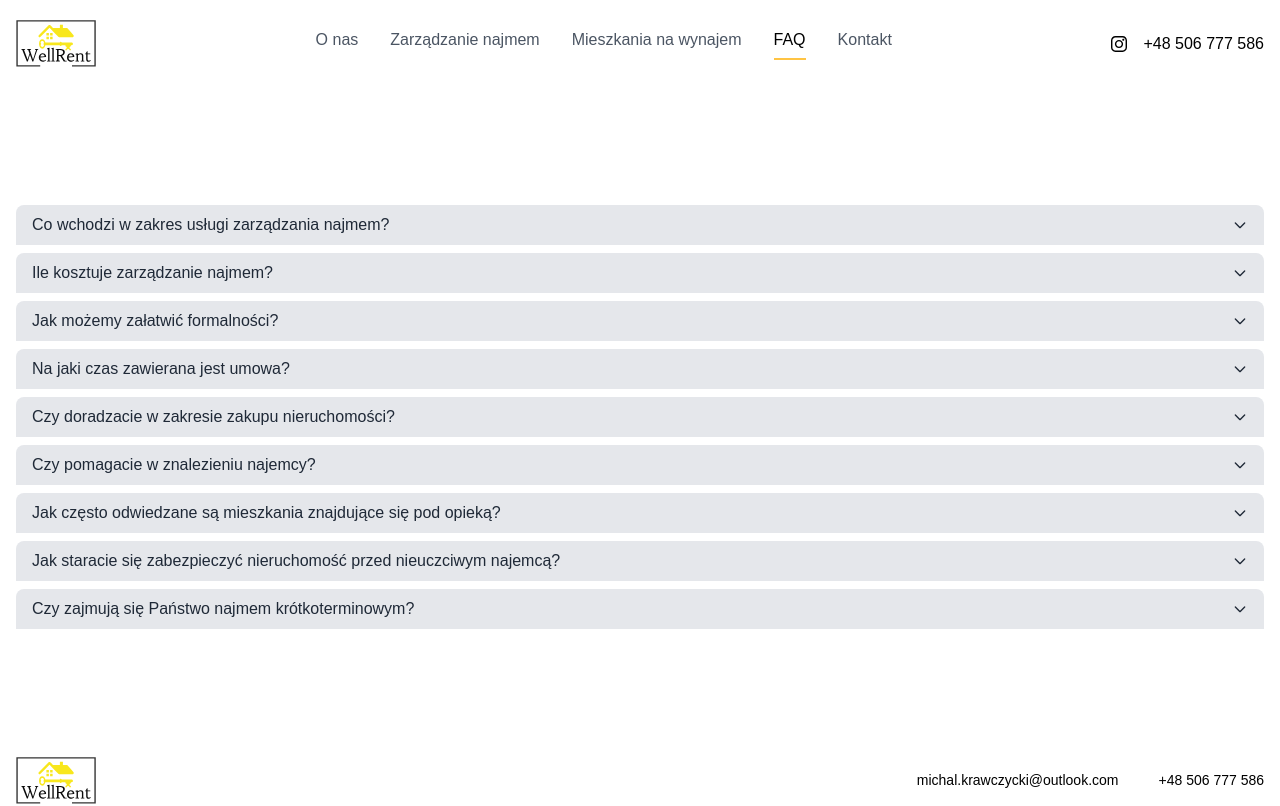
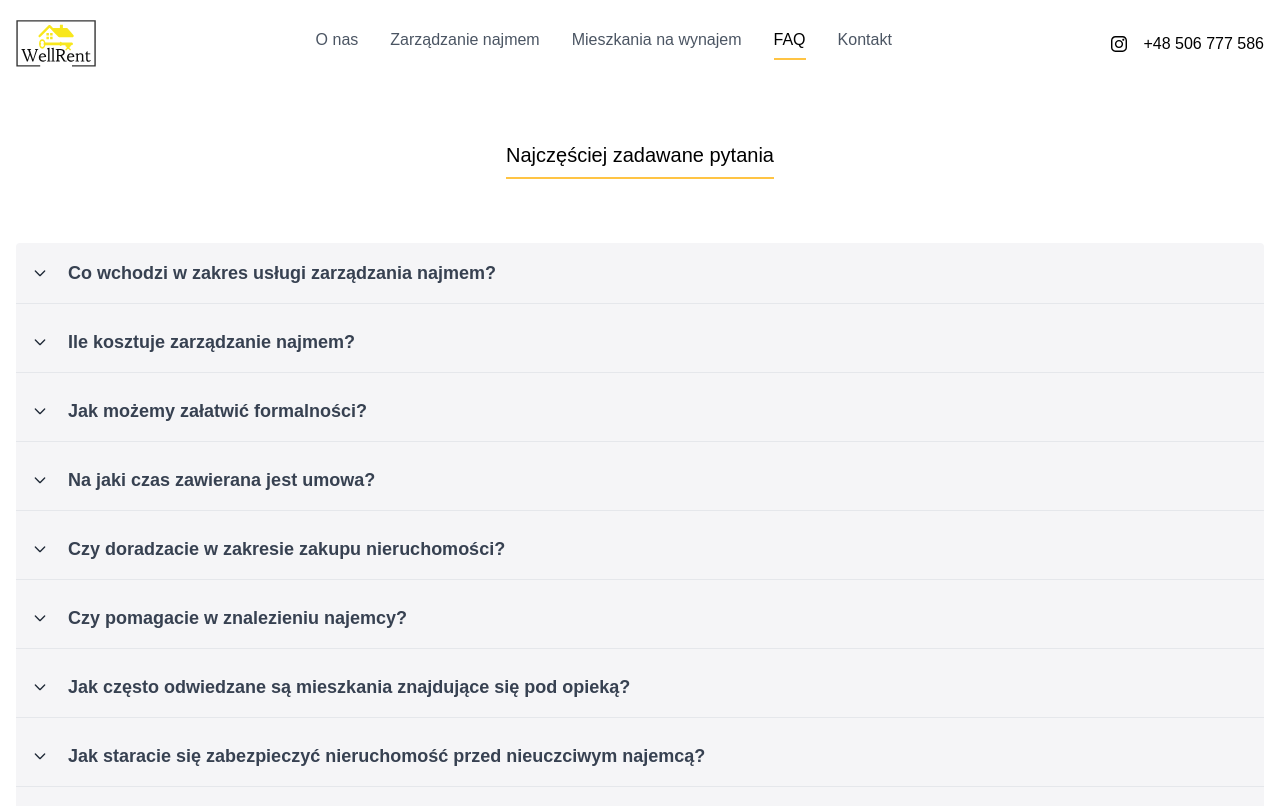
Before and after one commit to WojciechxFalkowski/real_estate_market, a Nuxt app: page /faq in a window 1280 px wide. Shown: the top 806 px of the page. Built offline with nearby package versions, Linux system fonts and the light colour scheme.

Commit message:
Finish accordion

```diff
--- a/components/Accordion.vue
+++ b/components/Accordion.vue
@@ -1,74 +1,29 @@
 <template>
-  <div class="space-y-2">
-    <!-- Pętla po sekcjach akordeonu -->
-    <div v-for="(section, index) in sections" :key="index">
-      <!-- Nagłówek sekcji -->
-      <div
-        @click="toggle(index)"
-        class="flex justify-between items-center px-4 py-2 bg-gray-200 rounded-t-lg cursor-pointer hover:bg-gray-300 transition-colors duration-200"
-      >
-        <h3 class="text-gray-800 font-medium">{{ section.title }}</h3>
-        <svg
-          :class="openIndex === index ? 'transform rotate-180' : ''"
-          class="w-4 h-4 text-gray-800 transition-transform duration-200"
-          viewBox="0 0 24 24"
-          fill="none"
-          stroke="currentColor"
-        >
-          <path
-            stroke-linecap="round"
-            stroke-linejoin="round"
-            stroke-width="2"
-            d="M19 9l-7 7-7-7"
-          />
-        </svg>
-      </div>
-
-      <!-- Transition wrapper for section content -->
-      <transition name="accordion-content">
-        <div
-          v-if="openIndex === index"
-          class="px-4 bg-white border border-t-0 rounded-b-lg overflow-hidden"
-        >
-          <p class="py-2">{{ section.content }}</p>
-        </div>
-      </transition>
+  <div class="space-y-2 bg-[#F5F5F7] rounded">
+    <div
+      :class="{ 'border-b': index !== sections.length - 1 }"
+      v-for="(section, index) in sections"
+      :key="index"
+    >
+      <AccordionElement
+        :title="section.title"
+        :content="section.content"
+        :list="section.list"
+      />
     </div>
   </div>
 </template>
 
 <script setup lang="ts">
-import { ref } from 'vue';
-
-type Section = {
+export type List = {
   title: string;
-  content: string;
+  elements: string[];
+};
+export type AccordionI = {
+  title: string;
+  content?: string;
+  list?: List;
 };
 
-const props = defineProps<{
-  sections: Section[];
-}>();
-
-const openIndex = ref(-1);
-
-const toggle = (index: number) => {
-  openIndex.value = openIndex.value === index ? -1 : index;
-};
+const props = defineProps<{ sections: AccordionI[] }>();
 </script>
-
-<style>
-/* Styles for the transition */
-.accordion-content-enter-active, .accordion-content-leave-active {
-  transition: all 0.35s;
-}
-.accordion-content-enter-from, .accordion-content-leave-to {
-  /* height: 0; */
-  /* opacity: 0; */
-  max-height: 0;
-}
-.accordion-content-enter-to {
-  /* height: 100%; */
-  /* opacity: 1; */
-  max-height: 10em;
-}
-</style>
--- /dev/null
+++ b/components/AccordionElement.vue
@@ -0,0 +1,92 @@
+<template>
+  <!-- Title -->
+  <div
+    @click="toggle"
+    class="flex gap-5 items-center p-4 cursor-pointer transition-colors duration-200"
+  >
+    <svg
+      :class="isOpen ? 'transform rotate-180' : ''"
+      class="w-4 h-4 text-gray-800 transition-transform duration-200"
+      viewBox="0 0 24 24"
+      fill="none"
+      stroke="currentColor"
+    >
+      <path
+        stroke-linecap="round"
+        stroke-linejoin="round"
+        stroke-width="2"
+        d="M19 9l-7 7-7-7"
+      />
+    </svg>
+
+    <h2 class="text-gray-700 font-bold text-sm md:text-md lg:text-lg">
+      {{ title }}
+    </h2>
+  </div>
+
+  <!-- Content -->
+  <transition name="accordion-content">
+    <div
+      v-if="isOpen"
+      class="ps-12 pe-4 ms-1 rounded-b-lg overflow-hidden text-gray-600"
+    >
+      <p v-if="content" class="py-2 text-sm pb-4">
+        {{ content }}
+      </p>
+
+      <div v-if="list" class="py-2">
+        <h3 class="text-gray-600 font-bold text-sm">
+          {{ list.title }}
+        </h3>
+
+        <ul class="pb-4">
+          <li
+            class="ms-4 list-disc text-gray-600"
+            v-for="listElement of list.elements"
+          >
+            <p class="text-sm">
+              {{ listElement }}
+            </p>
+          </li>
+        </ul>
+      </div>
+    </div>
+  </transition>
+</template>
+
+<script setup lang="ts">
+import type { List } from "./Accordion.vue";
+
+const props = defineProps<{
+  title: string;
+  content?: string;
+  list?: List;
+}>();
+const isOpen = ref(false);
+
+const toggle = () => {
+  isOpen.value = !isOpen.value;
+};
+</script>
+
+<style lang="scss">
+/* Styles for the transition */
+.accordion-content-enter-active,
+.accordion-content-leave-active {
+  transition: all 0.35s;
+}
+.accordion-content-enter-from,
+.accordion-content-leave-to {
+  /* height: 0; */
+  /* opacity: 0; */
+  max-height: 0;
+}
+.accordion-content-enter-to {
+  /* height: 100%; */
+  /* opacity: 1; */
+  max-height: 30em;
+  @media (min-width: 1024px) {
+    max-height: 20em;
+  }
+}
+</style>
--- a/components/icons/WellRent.vue
+++ b/components/icons/WellRent.vue
@@ -10,7 +10,7 @@
       <path
         style="opacity: 0.992"
         fill="#323232"
-        d="M 1818.5,1047.5 C 1818.5,710.833 1818.5,374.167 1818.5,37.5C 1225.83,37.5 633.167,37.5 40.5,37.5C 40.5,374.167 40.5,710.833 40.5,1047.5C 214.167,1047.5 387.833,1047.5 561.5,1047.5C 561.5,1058.5 561.5,1069.5 561.5,1080.5C 561.167,1080.5 560.833,1080.5 560.5,1080.5C 376.667,1079.5 192.667,1079.17 8.5,1079.5C 8.5,721.5 8.5,363.5 8.5,5.5C 622.5,5.5 1236.5,5.5 1850.5,5.5C 1850.5,363.5 1850.5,721.5 1850.5,1079.5C 1666.5,1079.5 1482.5,1079.5 1298.5,1079.5C 1298.5,1069.17 1298.5,1058.83 1298.5,1048.5C 1472.57,1048.83 1645.9,1048.5 1818.5,1047."
+        d="M 1818.5,1047.5 C 1818.5,710.833 1818.5,374.167 1818.5,37.5C 1225.83,37.5 633.167,37.5 40.5,37.5C 40.5,374.167 40.5,710.833 40.5,1047.5C 214.167,1047.5 387.833,1047.5 561.5,1047.5C 561.5,1058.5 561.5,1069.5 561.5,1080.5C 561.167,1080.5 560.833,1080.5 560.5,1080.5C 376.667,1079.5 192.667,1079.17 8.5,1079.5C 8.5,721.5 8.5,363.5 8.5,5.5C 622.5,5.5 1236.5,5.5 1850.5,5.5C 1850.5,363.5 1850.5,721.5 1850.5,1079.5C 1666.5,1079.5 1482.5,1079.5 1298.5,1079.5C 1298.5,1069.17 1298.5,1058.83 1298.5,1048.5C 1472.57,1048.83 1645.9,1048.5 1818.5,1047"
       />
     </g>
     <g>
--- a/pages/faq.vue
+++ b/pages/faq.vue
@@ -1,26 +1,50 @@
 <template>
-  <div class="container mx-auto mt-16 lg:mt-32 mb-32">
+  <div class="flex justify-center mt-8 lg:mt-16">
+    <h1 class="text-xl text-center border-b-2 border-orange pb-2">
+      Najczęściej zadawane pytania
+    </h1>
+  </div>
+
+  <div class="container mx-auto mb-32 mt-8 lg:mt-16">
     <Accordion :sections="accordionData" />
   </div>
 </template>
 
 <script setup lang="ts">
+import type { AccordionI } from "~/components/Accordion.vue";
+
 // Twoje dane dla akordeonu - można je załadować z zewnątrz lub zdefiniować tutaj
-const accordionData = [
+const accordionData: AccordionI[] = [
   {
     title: "Co wchodzi w zakres usługi zarządzania najmem?",
     content: "",
-    listTitle:'Zakres naszych obowiązków przy zarządzaniu najmem obejmuje:'
-    //listItems:[]
+    list: {
+      title: "Zakres naszych obowiązków przy zarządzaniu najmem obejmuje:",
+      elements: [
+        "przygotowanie nieruchomości do wynajmu: organizacja sprzątania, ewentualny zakup dodatkowego wyposażenia.",
+        "organizacja kompleksowego umeblowania lokalu",
+        "podpisywanie umów najmu zgodnie z uprzednio zaakceptowanymi przez Właściciela warunkami",
+        "przekazanie nieruchomości w imieniu Właściciela",
+        "sporządzanie protokołów zdawczych i odbiorczych, również w formie zdjęciowej",
+        "przeprowadzanie przynajmniej co półrocznych inspekcji lokalu",
+        "organizowanie i nadzorowanie napraw, obciążających najemcę lub właściciela, w zależności o przyczyny usterki",
+        "pobieranie czynszu oraz regulowanie płatności związanych z lokalem (opłaty eksploatacyjne, prąd, gaz – zgodnie z zapisami umowy najmu)",
+        "rozliczanie zużycia mediów przez Najemcę",
+        "raportowanie stanu rozliczeń między Najemcą a Właścicielem",
+        "renegocjacja umów pod koniec okresu najmu",
+        "rozliczanie depozytu",
+      ],
+    },
   },
   {
     title: "Ile kosztuje zarządzanie najmem?",
-    content: "Koszt usługi szacowany jest indywidualnie, po zapoznaniu się z nieruchomością oraz ustaleniu zakresu działań jakim ma ona być objęta.",
+    content:
+      "Koszt usługi szacowany jest indywidualnie, po zapoznaniu się z nieruchomością oraz ustaleniu zakresu działań jakim ma ona być objęta.",
   },
   {
     title: "Jak możemy załatwić formalności?",
     content:
-      "Naszą dewizą jest budowanie zaufania i długofalowej relacji z klientem, powierzającym nam swój majątek. W związku z tym proponujemy niezobowiązujące spotkanie, w idealnym wariancie połączone z wizytą w nieruchomości, która ma być otoczona opieką. Zależy nam na poznaniu Państwa potrzeb, dlatego to rozmowa jest dla nas podstawą do nawiązania potencjalnej współpracy. Jeżeli nasz model działania wzbudzi zaufanie, wówczas prezentujemy wzory dokumentów niezbędnych do objęcia mieszkania usługą zarządzania. Po zapoznaniu się z nimi i złożeniu podpisów do lokalu przydzielany zostaje indywidualny opiekun, który od tej pory kontaktuje się z właścicielem we wszystkich sprawach związanych z daną nieruchomością,",
+      "Naszą dewizą jest budowanie zaufania i długofalowej relacji z klientem, powierzającym nam swój majątek. W związku z tym proponujemy niezobowiązujące spotkanie, w idealnym wariancie połączone z wizytą w nieruchomości, która ma być otoczona opieką. Zależy nam na poznaniu Państwa potrzeb, dlatego to rozmowa jest dla nas podstawą do nawiązania potencjalnej współpracy. Jeżeli nasz model działania wzbudzi zaufanie, wówczas prezentujemy wzory dokumentów niezbędnych do objęcia mieszkania usługą zarządzania. Po zapoznaniu się z nimi i złożeniu podpisów do lokalu przydzielany zostaje indywidualny opiekun, który od tej pory kontaktuje się z właścicielem we wszystkich sprawach związanych z daną nieruchomością.",
   },
   {
     title: "Na jaki czas zawierana jest umowa?",
```
